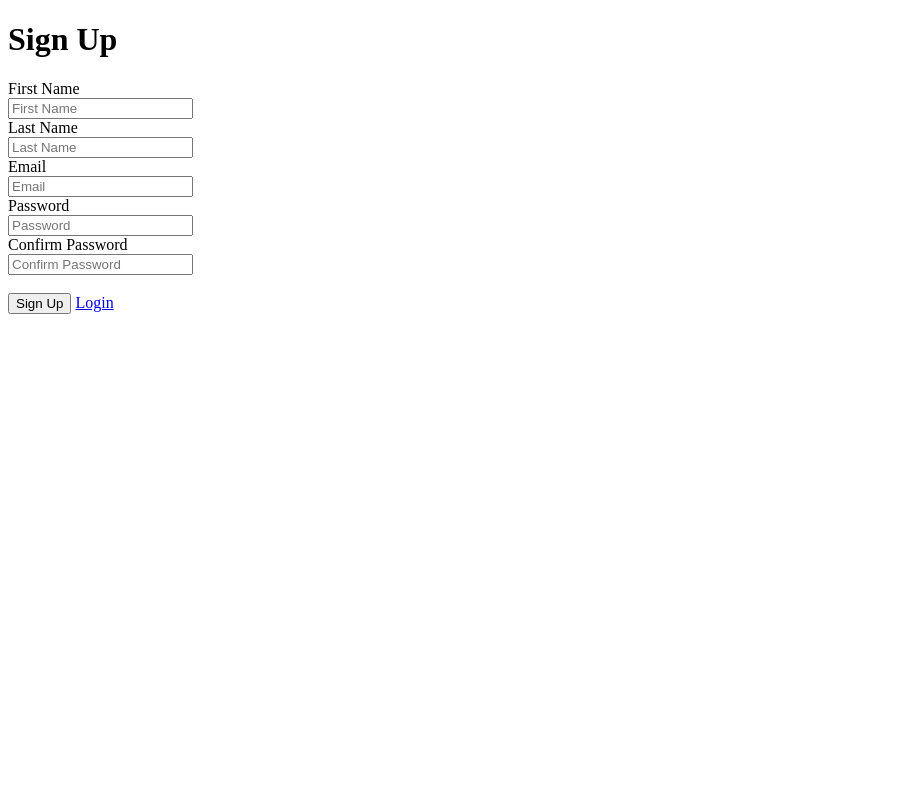
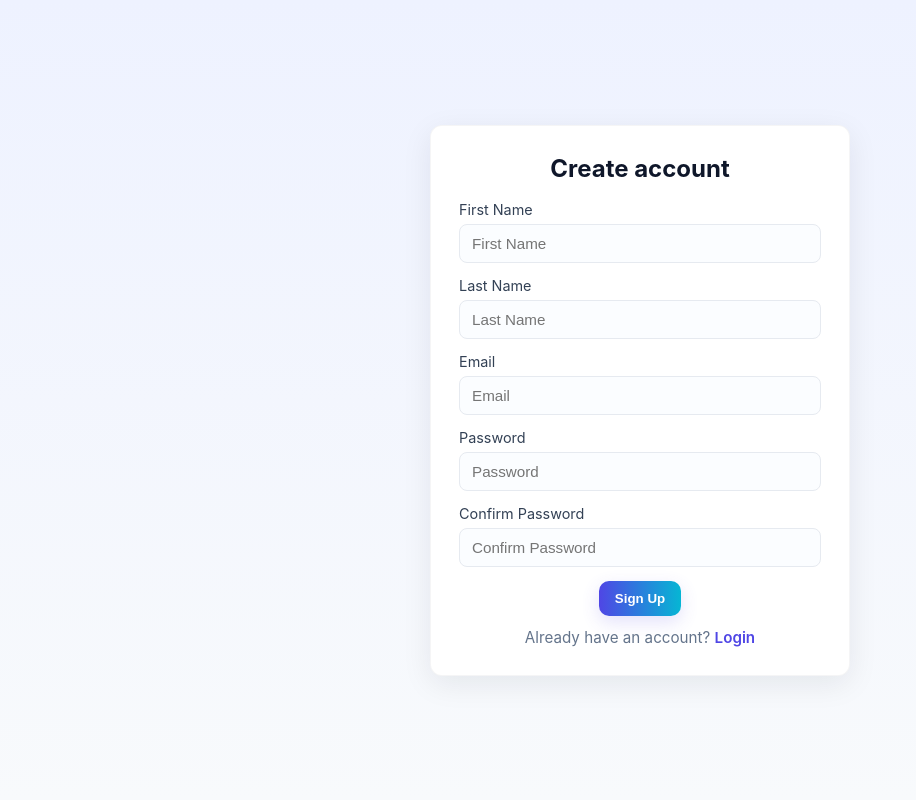
Before and after one commit to Manukagallage7/Login-Sign-Up-System, a PHP site: page /signup.php in a window 1280 px wide. Shown: the whole page, without its empty margins (0-916 px from the left). Run offline with PHP 8.4, Linux system fonts and the light colour scheme.

Commit message:
Refactor sign-up page layout and add confirm password field with improved error/success messaging

```diff
--- a/signup.php
+++ b/signup.php
@@ -4,25 +4,54 @@
     <meta charset="UTF-8">
     <meta name="viewport" content="width=device-width, initial-scale=1.0">
     <title>Sign Up</title>
+    <link rel="stylesheet" href="styles.css">
 </head>
 <body>
-    <h1>Sign Up</h1>
-    <?php if(isset($_GET['error'])) { ?>
-        <b style='color:#f00;'><?= $_GET['error'] ?></b><br>
-    <?php } ?>
-    <form action="app/signup.php" method="POST">
-        <label>First Name</label><br>
-        <input type="text" name="first_name" placeholder="First Name" required><br>
-        <label>Last Name</label><br>
-        <input type="text" name="last_name" placeholder="Last Name" required><br>
-        <label>Email</label><br>
-        <input type="email" name="email" placeholder="Email" required><br>
-        <label>Password</label><br>
-        <input type="password" name="password" placeholder="Password" required><br>
-        <label>Confirm Password</label><br>
-        <input type="password" name="confirm_password" placeholder="Confirm Password" required><br><br>
-        <button type="submit">Sign Up</button>
-        <a href="login.php">Login</a>
-    </form>
+    <div class="auth-wrapper">
+        <div class="auth-card">
+            <h1 class="brand">Create account</h1>
+
+            <?php if(isset($_GET['error'])) { ?>
+                <div class="alert alert-error"><?= htmlspecialchars($_GET['error']) ?></div>
+            <?php } ?>
+
+            <?php if(isset($_GET['success'])) { ?>
+                <div class="alert alert-success"><?= htmlspecialchars($_GET['success']) ?></div>
+            <?php } ?>
+
+            <form action="app/signup.php" method="POST" class="auth-form">
+                <div class="form-row">
+                    <label for="first_name">First Name</label>
+                    <input id="first_name" type="text" name="first_name" placeholder="First Name" required>
+                </div>
+
+                <div class="form-row">
+                    <label for="last_name">Last Name</label>
+                    <input id="last_name" type="text" name="last_name" placeholder="Last Name" required>
+                </div>
+
+                <div class="form-row">
+                    <label for="email">Email</label>
+                    <input id="email" type="email" name="email" placeholder="Email" required>
+                </div>
+
+                <div class="form-row">
+                    <label for="password">Password</label>
+                    <input id="password" type="password" name="password" placeholder="Password" required>
+                </div>
+
+                <div class="form-row">
+                    <label for="confirm_password">Confirm Password</label>
+                    <input id="confirm_password" type="password" name="confirm_password" placeholder="Confirm Password" required>
+                </div>
+
+                <div class="form-actions">
+                    <button type="submit" class="btn btn-primary">Sign Up</button>
+                </div>
+
+                <p class="muted">Already have an account? <a href="login.php">Login</a></p>
+            </form>
+        </div>
+    </div>
 </body>
 </html>
```
